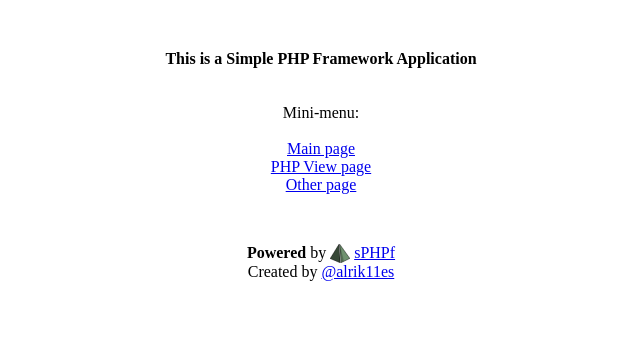
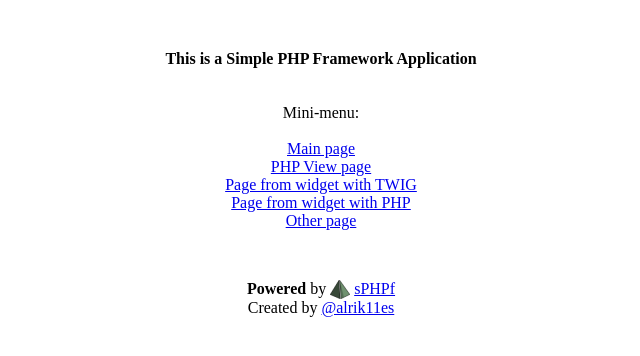
Before and after one commit to alrik11es/sPHPf, a PHP site: template view/web/index.twig in a window 1280 px wide. Shown: the top 356 px of the page, without its empty margins (319-959 px from the left). Run offline with PHP 8.4, Linux system fonts and the light colour scheme; the template is opened without the code that fills it, so the values that code supplies are empty; some libraries are stand-ins or nearby versions.

Commit message:
Added some changes.

```diff
--- a/view/web/index.twig
+++ b/view/web/index.twig
@@ -8,5 +8,7 @@
     <br/><br/>
     <a href="{{path}}main/index">Main page</a><br/>
     <a href="{{path}}main/phpView">PHP View page</a><br/>
+    <a href="{{path}}test/twig">Page from widget with TWIG</a><br/>
+    <a href="{{path}}test/php">Page from widget with PHP</a><br/>
     <a href="{{path}}main/other">Other page</a>
 {% endblock %}
--- a/widget/example_widget/controller/testController.php
+++ b/widget/example_widget/controller/testController.php
@@ -4,12 +4,12 @@ namespace controller;
 
 class testController extends \Application {
 
-    function index() {
+    function twig() {
         // This is how you set up vars to use inside your view.
         return new \coldstarstudios\framework\Response('index.twig', $this->data);
     }
 
-    function indice() {
+    function php() {
         // This is how you set up vars to use inside your view.
         return new \coldstarstudios\framework\Response('indice.php', $this->data);
     }
--- a/widget/example_widget/view/index.twig
+++ b/widget/example_widget/view/index.twig
@@ -1 +1 @@
-<h3>THIS IS LOADED FROM A WIDGET</h3>
+<h3>THIS IS LOADED FROM A WIDGET MADE WITH TWIG</h3>
--- a/widget/example_widget/view/indice.php
+++ b/widget/example_widget/view/indice.php
@@ -1,3 +1,3 @@
 <?php
-echo 'ESTO ES UNA VISTA CON PHP';
+echo 'THIS IS A WIDGET VIEW MADE WITH PHP';
 ?>
```
